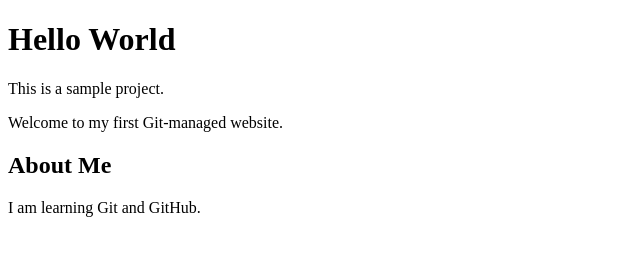
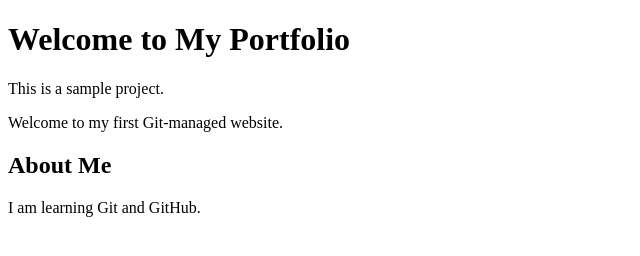
Before and after one commit to karthikeyanD07/project-html, a plain HTML site: page index.html in a window 1280 px wide. Shown: the whole page, without its empty margins (0-640 px from the left). Drawn offline with Linux system fonts and the light colour scheme.

Commit message:
Personalize homepage heading

```diff
--- a/index.html
+++ b/index.html
@@ -4,7 +4,7 @@
   <title>My Project</title>
 </head>
 <body>
-  <h1>Hello World</h1>
+  <h1>Welcome to My Portfolio</h1>
   <p>This is a sample project.</p>
   <p>Welcome to my first Git-managed website.</p>
 
```
